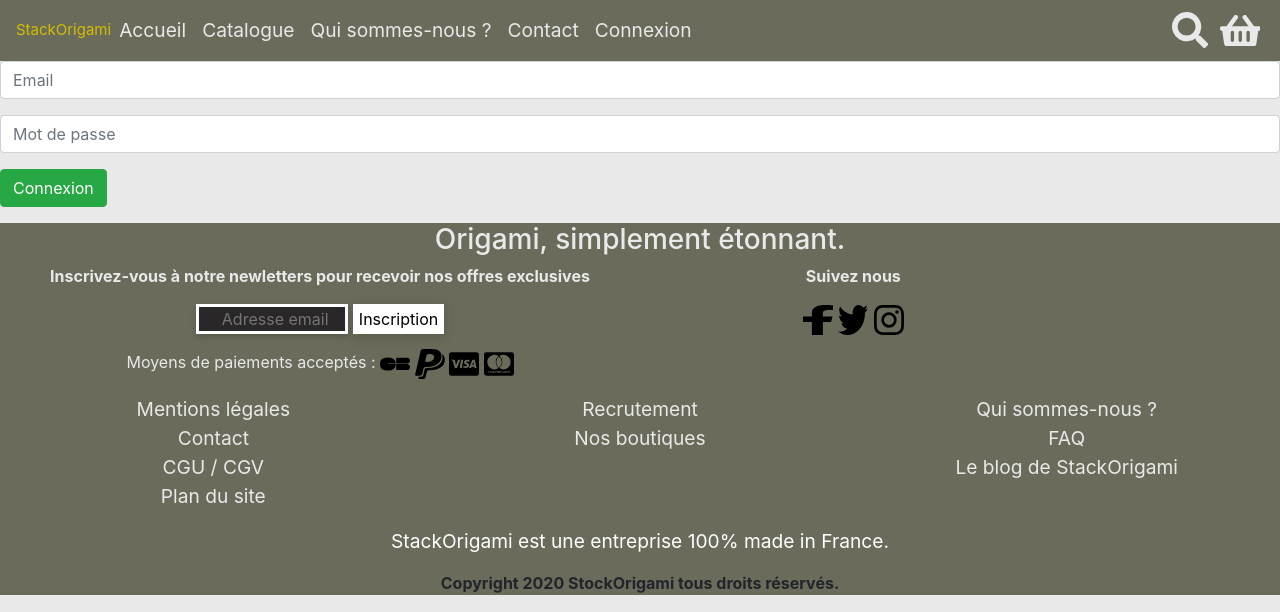
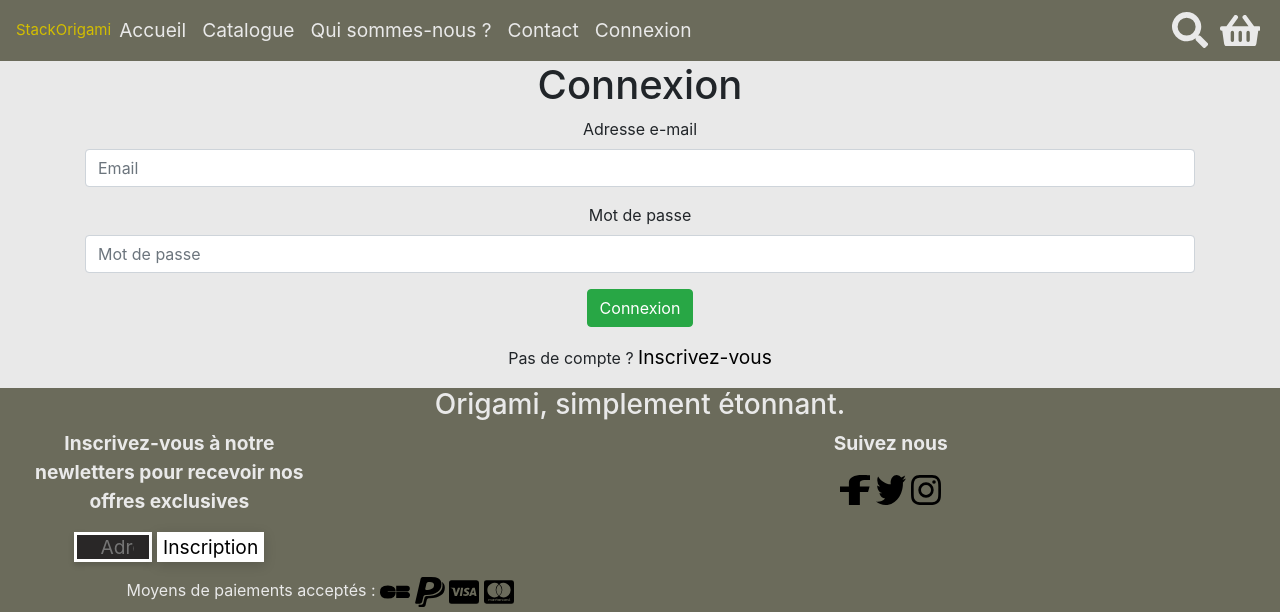
Before and after one commit to Afpa-repo/CDA-19124, a Symfony app: template StackOrigami/templates/security/login.html.twig in a window 1280 px wide. Shown: the top 612 px of the page. Run offline with Twig, Linux system fonts and the light colour scheme; the template is opened without the code that fills it, so the values that code supplies are empty; some libraries are stand-ins or nearby versions.

Commit message:
modification pages connexion et inscription

```diff
--- a/StackOrigami/templates/security/login.html.twig
+++ b/StackOrigami/templates/security/login.html.twig
@@ -2,11 +2,17 @@
 
 {% block body %}
 
+    <div class="container text-center">
+
+        <h1>Connexion</h1>
+
         <form action="{{ path('security_login') }}" method="post">
             <div class="form-group">
+                <label for="_username" >Adresse e-mail</label>
                 <input class="form-control" require name="_username" type="text" placeholder="Email">
             </div>
             <div class="form-group">
+                <label for="_username" >Mot de passe</label>
                 <input class="form-control" require name="_password" type="password" placeholder="Mot de passe">
             </div>
             <div class="form-group">
@@ -14,5 +20,7 @@
             </div>
 
         </form>
+            <p> Pas de compte ? <a href="{{ path('security_registration') }}">Inscrivez-vous</p>
+    </div>
 
 {% endblock %}
```
Also changed, not shown: StackOrigami/templates/security/registration.html.twig (+10 -4 lines). Lines whose indentation alone changed are shown as unchanged.
